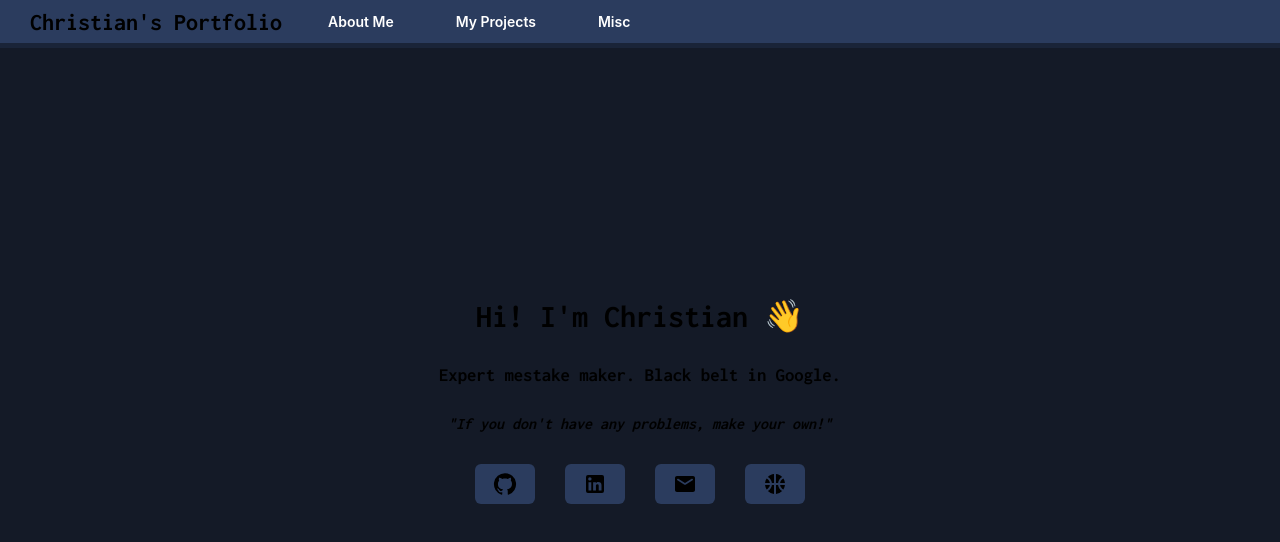
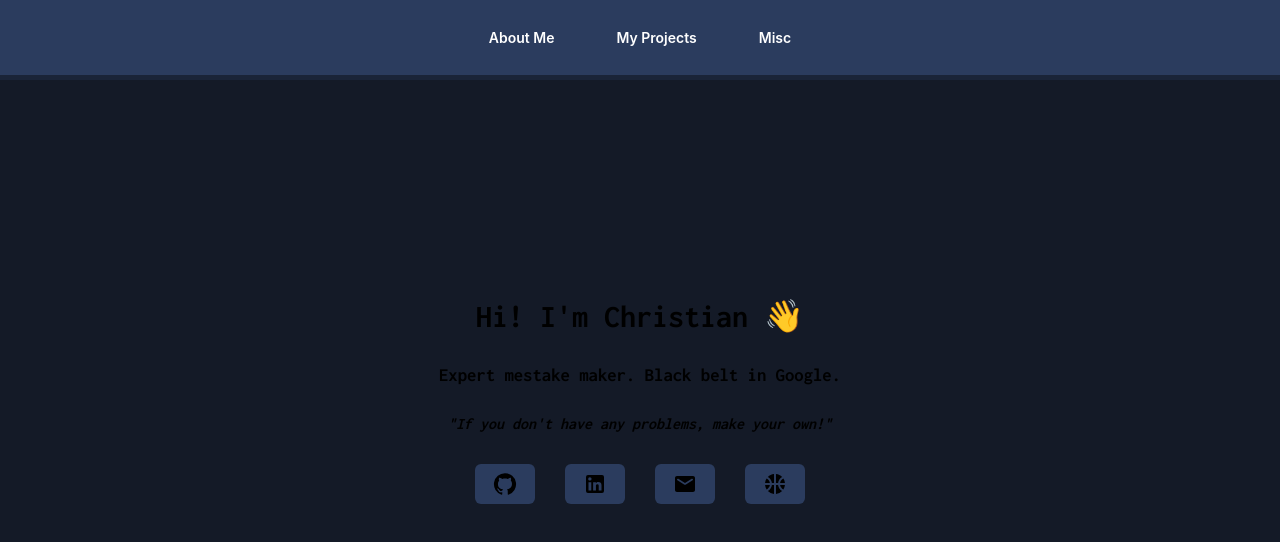
Before and after one commit to scoogii/portfolio, a Next.js app: page / in a window 1280 px wide. Shown: the top 542 px of the page. Built offline with nearby package versions, Linux system fonts and the light colour scheme.

Commit message:
remove nav heading and centered nav buttons

```diff
--- a/app/_components/Nav.jsx
+++ b/app/_components/Nav.jsx
@@ -4,15 +4,15 @@ const Nav = () => {
   const navStyle = {
     display: "flex",
     flexDirection: "row",
-    justifyContent: "left",
+    justifyContent: "center",
     alignItems: "center",
     width: "100vw",
-    height: "6vh",
+    height: { xs: "80px" },
     background: "#2b3c5e",
     borderBottom: "5px solid #1a2438",
     position: "fixed",
     top: 0,
-    paddingLeft: { lg: "30px" },
+    padding: "30px",
     gap: { lg: "30px" },
   };
 
@@ -20,13 +20,12 @@ const Nav = () => {
     background: "transparent",
     ":hover": {
       background: "#354a75",
-      transform: "scale(1.2)",
+      transform: "scale(1.1)",
     },
   };
 
   return (
     <Box sx={navStyle}>
-      <h2>Christian&apos;s Portfolio</h2>
       <Button sx={navButtonStyle}>About Me</Button>
       <Button sx={navButtonStyle}>My Projects</Button>
       <Button sx={navButtonStyle}>Misc</Button>
```
